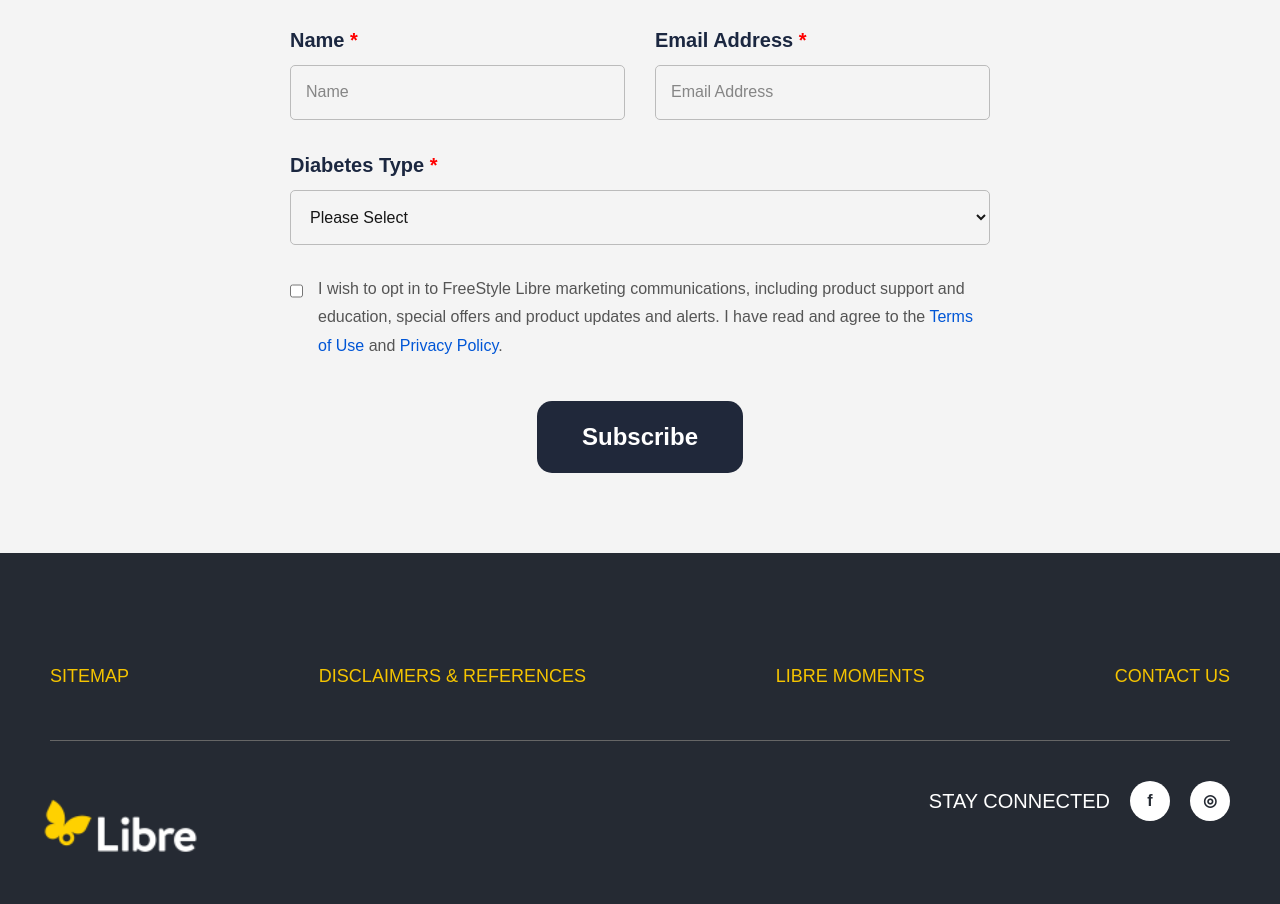
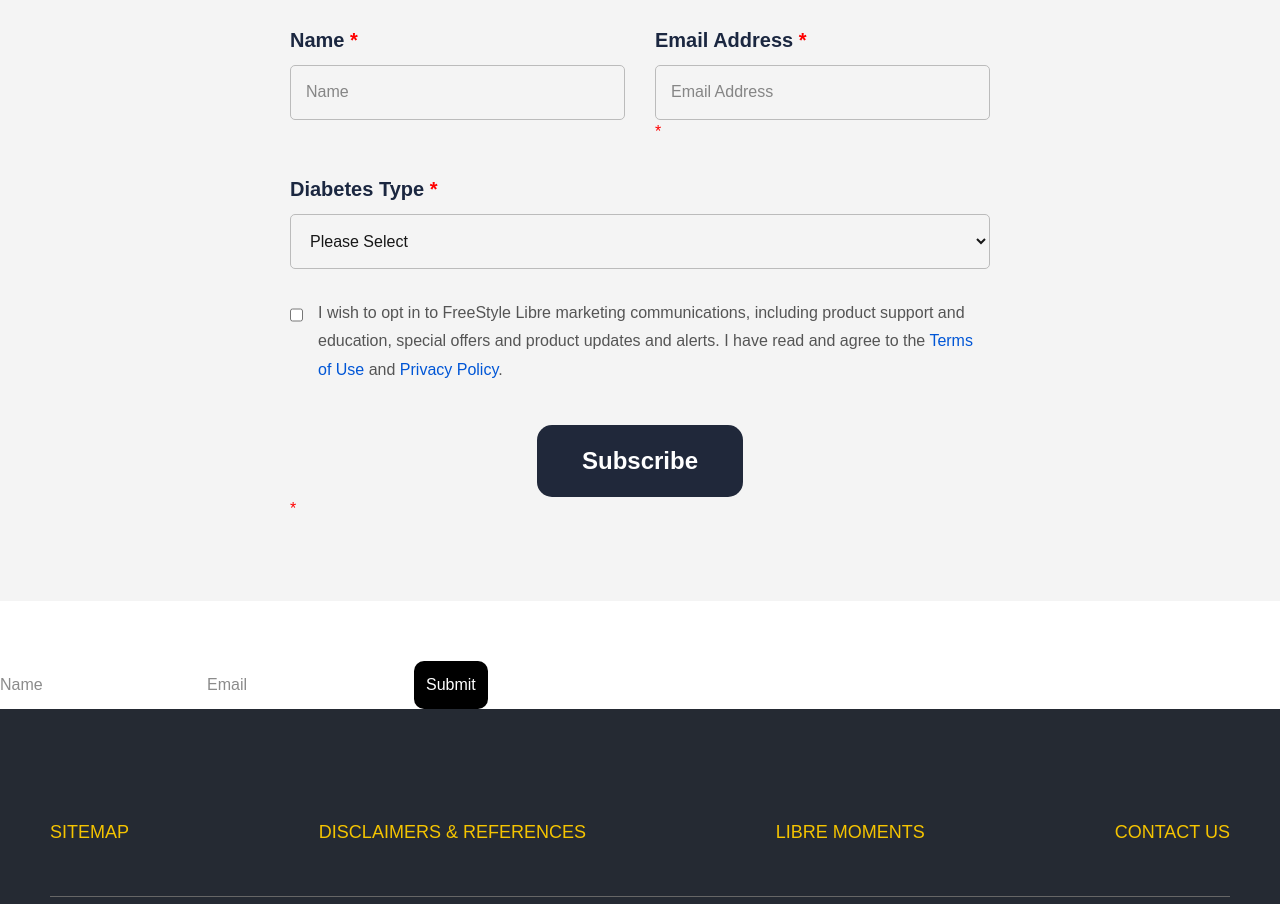
Before and after one commit to aslamofficial12/react-project, a Next.js app: page /login in a window 1280 px wide. Shown: the part 1280-2184 px from the top of the page. Built offline with nearby package versions, Linux system fonts and the light colour scheme.

Commit message:
23/7/26 login page design

```diff
--- a/src/app/login/page.js
+++ b/src/app/login/page.js
@@ -1,6 +1,6 @@
 import LoginForm from "@/components/LoginForm";
 import SubscribeForm from "@/components/SubscribeForm";
-
+import Testform from "@/components/Testform";
 
 export default function LoginPage(){
 
@@ -8,6 +8,7 @@
     <>
       <LoginForm />
         <SubscribeForm />
+        <Testform />
     </>
   );
 
--- /dev/null
+++ b/src/app/success/page.js
@@ -0,0 +1,22 @@
+"use client";
+import { useSearchParams } from "next/navigation";
+
+
+export default function Success() {
+
+const params = useSearchParams();
+ const name = params.get("name");
+ const email = params.get("email");
+ const diabetes = params.get("diabetes");
+
+  return (
+    <div>
+      <h1>Thank You!</h1>
+      <h3>Name: {name}</h3>
+      <h3>email: {email}</h3>
+      <h3>Daibetes type: {diabetes}</h3>
+      <p>Your subscription was successful added
+      </p>
+    </div>
+  );
+}
--- a/src/components/LoginForm.jsx
+++ b/src/components/LoginForm.jsx
@@ -89,9 +89,10 @@
           </div>
 
 
-          <button type="submit">
+          <button type="submit" onClick={(handleSubmit)}>
             Login
           </button>
+          <hr></hr>
           <a href="#" style={{ textAlign: "center" }}>create a new account</a>
 
         </form>
--- a/src/components/SubscribeForm.jsx
+++ b/src/components/SubscribeForm.jsx
@@ -1,6 +1,41 @@
+"use client";
+
 import "./SubscribeForm.css";
+import {useState} from 'react'
+import { useRouter } from "next/navigation";
+
+
+
+
+
+
+
 
 export default function SubscribeForm() {
+ const router = useRouter();
+  const[name,setName]=useState("");
+const[email,setEmail]=useState("");
+const[diabetes,setDiabetes]=useState("");
+const[error,setError]=useState(true)
+const[formerror,setFormerror]=useState(true)
+
+function handleForm(){
+ if (!name || !email || !diabetes) {
+    // alert("Please fill all the required fields.");
+    setFormerror("please fill all required fields")
+    return;
+  }
+  if(!email.endsWith("@gmail.com")){
+    setError("please enter valid email name")
+    // alert("please enter valid email name");
+    return;
+  }
+
+
+// router.push("/success");
+router.push( `/success?name=${name}&email=${email}&diabetes=${diabetes}`);
+
+}
   return (
     <section className="subscribe-section">
 
@@ -27,6 +62,7 @@
 
         <div className="row">
 
+
           <div className="field">
             <label>
               Name <span>*</span>
@@ -35,7 +71,10 @@
             <input
               type="text"
               placeholder="Name"
+              value={name}
+              onChange={(e)=>{setName(e.target.value)}}
             />
+            <span></span>
           </div>
 
           <div className="field">
@@ -46,7 +85,10 @@
             <input
               type="email"
               placeholder="Email Address"
+              value={email}
+              onChange={(e)=>{setEmail(e.target.value)}}
             />
+            <span>*{error}</span>
           </div>
 
         </div>
@@ -59,9 +101,10 @@
             Diabetes Type <span>*</span>
           </label>
 
-          <select>
+          <select
+              onChange={(e)=>{setDiabetes(e.target.value)}}>
 
-            <option>Please Select</option>
+            <option value="">Please Select</option>
 
             <option>Type 1</option>
 
@@ -97,9 +140,10 @@
 
         </div>
 
-        <button className="subscribe-btn">
+        <button className="subscribe-btn" onClick={handleForm}>
           Subscribe
         </button>
+        <span style={{color:"red",textAlign:"center"}}>*{formerror}</span>
 
       </div>
 
--- /dev/null
+++ b/src/components/Testform.jsx
@@ -0,0 +1,61 @@
+"use client";
+
+import { useState } from "react";
+
+export default function Testform() {
+
+  const [name, setName] = useState("");
+  const [email, setEmail] = useState("");
+
+  async function handleSubmit() {
+
+    const userData = {
+      name,
+      email
+    };
+
+    const response = await fetch(
+      "https://jsonplaceholder.typicode.com/posts",
+      {
+        method: "POST",
+
+        headers: {
+          "Content-Type": "application/json"
+        },
+
+        body: JSON.stringify(userData)
+      }
+    );
+
+    const result = await response.json();
+
+    console.log(result);
+  }
+
+
+  return (
+    <div>
+
+      <input
+        type="text"
+        placeholder="Name"
+        value={name}
+        onChange={(e)=>setName(e.target.value)}
+      />
+
+
+      <input
+        type="email"
+        placeholder="Email"
+        value={email}
+        onChange={(e)=>setEmail(e.target.value)}
+      />
+
+
+      <button onClick={handleSubmit}>
+        Submit
+      </button>
+
+    </div>
+  );
+}
```
